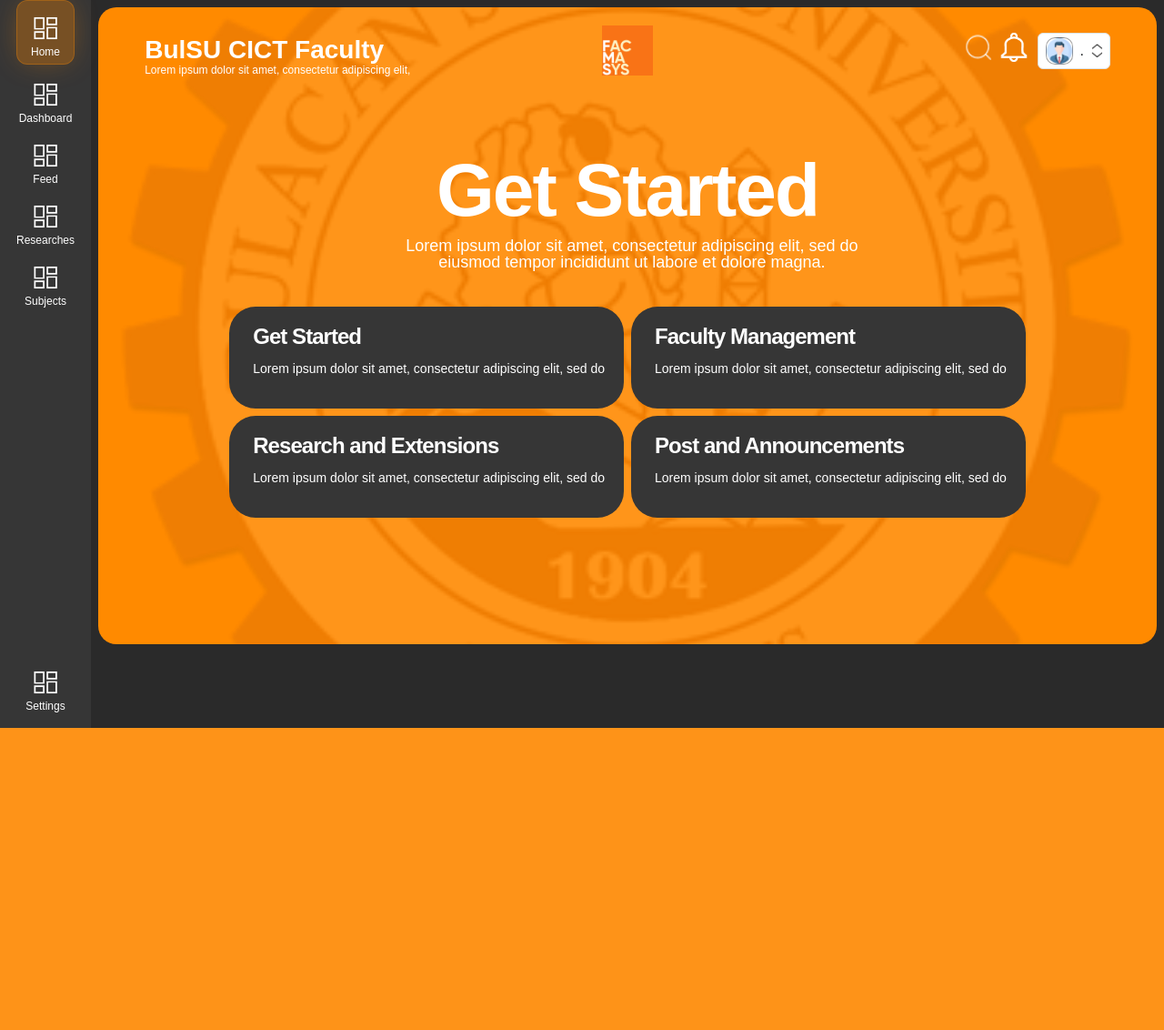
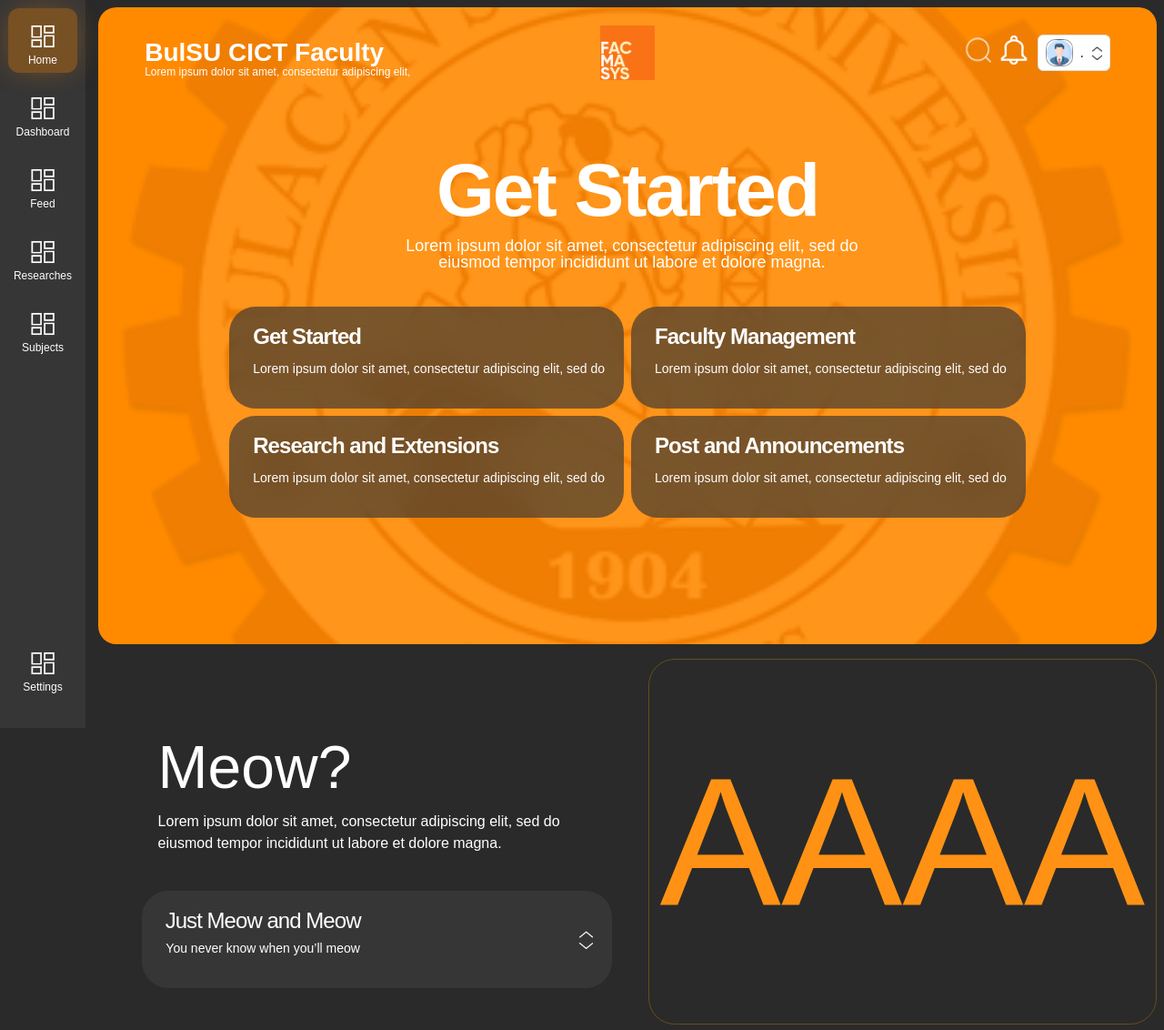
Before and after one commit to jersonreyes/FacMaSys, a Django app: page / in a window 1280 px wide. Shown: the whole page at 91% size. Before the commit the page ends 800 px from the top, so only its background shows below. Run offline with Django 4.2, Linux system fonts and the light colour scheme; a user stored in the database is signed in; data comes from the database, SQL or seed files in the repository; style sheets or scripts are compiled from the project's sources; parts of the project's set-up code (start-up, migrations or seed data) failed here and were passed over; some libraries are stand-ins or nearby versions.

Commit message:
fix: ui fixes

```diff
--- /dev/null
+++ b/static/css/animations.css
@@ -0,0 +1,263 @@
+/* ==========================================================================
+Animation System by Neale Van Fleet from Rogue Amoeba
+========================================================================== */
+.animate {
+    animation-duration: 0.75s;
+    animation-delay: 0.5s;
+    animation-name: animate-fade;
+    animation-timing-function: cubic-bezier(.26, .53, .74, 1.48);
+    animation-fill-mode: backwards;
+  }
+
+  /* Fade In */
+  .animate.fade {
+    animation-name: animate-fade;
+    animation-timing-function: ease;
+  }
+
+  @keyframes animate-fade {
+    0% { opacity: 0; }
+    100% { opacity: 1; }
+  }
+
+  /* Pop In */
+  .animate.pop { animation-name: animate-pop; }
+
+  @keyframes animate-pop {
+    0% {
+      opacity: 0;
+      transform: scale(0.5, 0.5);
+    }
+    100% {
+      opacity: 1;
+      transform: scale(1, 1);
+    }
+  }
+
+  /* Blur In */
+  .animate.blur {
+    animation-name: animate-blur;
+    animation-timing-function: ease;
+  }
+
+  @keyframes animate-blur {
+    0% {
+      opacity: 0;
+      filter: blur(15px);
+    }
+    100% {
+      opacity: 1;
+      filter: blur(0px);
+    }
+  }
+
+  /* Glow In */
+  .animate.glow {
+    animation-name: animate-glow;
+    animation-timing-function: ease;
+  }
+
+  @keyframes animate-glow {
+    0% {
+      opacity: 0;
+      filter: brightness(3) saturate(3);
+      transform: scale(0.8, 0.8);
+    }
+    100% {
+      opacity: 1;
+      filter: brightness(1) saturate(1);
+      transform: scale(1, 1);
+    }
+  }
+
+  /* Grow In */
+  .animate.grow { animation-name: animate-grow; }
+
+  @keyframes animate-grow {
+    0% {
+      opacity: 0;
+      transform: scale(1, 0);
+      visibility: hidden;
+    }
+    100% {
+      opacity: 1;
+      transform: scale(1, 1);
+    }
+  }
+
+  /* Splat In */
+  .animate.splat { animation-name: animate-splat; }
+
+  @keyframes animate-splat {
+    0% {
+      opacity: 0;
+      transform: scale(0, 0) rotate(20deg) translate(0, -30px);
+      }
+    70% {
+      opacity: 1;
+      transform: scale(1.1, 1.1) rotate(15deg);
+    }
+    85% {
+      opacity: 1;
+      transform: scale(1.1, 1.1) rotate(15deg) translate(0, -10px);
+    }
+
+    100% {
+      opacity: 1;
+      transform: scale(1, 1) rotate(0) translate(0, 0);
+    }
+  }
+
+  /* Roll In */
+  .animate.roll { animation-name: animate-roll; }
+
+  @keyframes animate-roll {
+    0% {
+      opacity: 0;
+      transform: scale(0, 0) rotate(360deg);
+    }
+    100% {
+      opacity: 1;
+      transform: scale(1, 1) rotate(0deg);
+    }
+  }
+
+  /* Flip In */
+  .animate.flip {
+    animation-name: animate-flip;
+    transform-style: preserve-3d;
+    perspective: 1000px;
+  }
+
+  @keyframes animate-flip {
+    0% {
+      opacity: 0;
+      transform: rotateX(-120deg) scale(0.9, 0.9);
+    }
+    100% {
+      opacity: 1;
+      transform: rotateX(0deg) scale(1, 1);
+    }
+  }
+
+  /* Spin In */
+  .animate.spin {
+    animation-name: animate-spin;
+    transform-style: preserve-3d;
+    perspective: 1000px;
+  }
+
+  @keyframes animate-spin {
+    0% {
+      opacity: 0;
+      transform: rotateY(-120deg) scale(0.9, .9);
+    }
+    100% {
+      opacity: 1;
+      transform: rotateY(0deg) scale(1, 1);
+    }
+  }
+
+  /* Slide In */
+  .animate.slide { animation-name: animate-slide; }
+
+  @keyframes animate-slide {
+    0% {
+      opacity: 0;
+      transform: translate(0, 20px);
+    }
+    100% {
+      opacity: 1;
+      transform: translate(0, 0);
+    }
+  }
+
+  /* Drop In */
+  .animate.drop {
+    animation-name: animate-drop;
+    animation-timing-function: cubic-bezier(.77, .14, .91, 1.25);
+  }
+
+  @keyframes animate-drop {
+  0% {
+    opacity: 0;
+    transform: translate(0,-300px) scale(0.9, 1.1);
+  }
+  95% {
+    opacity: 1;
+    transform: translate(0, 0) scale(0.9, 1.1);
+  }
+  96% {
+    opacity: 1;
+    transform: translate(10px, 0) scale(1.2, 0.9);
+  }
+  97% {
+    opacity: 1;
+    transform: translate(-10px, 0) scale(1.2, 0.9);
+  }
+  98% {
+    opacity: 1;
+    transform: translate(5px, 0) scale(1.1, 0.9);
+  }
+  99% {
+    opacity: 1;
+    transform: translate(-5px, 0) scale(1.1, 0.9);
+  }
+  100% {
+    opacity: 1;
+    transform: translate(0, 0) scale(1, 1);
+    }
+  }
+
+  /* Animation Delays */
+  .delay-1 {
+    animation-delay: 0.6s;
+  }
+  .delay-2 {
+    animation-delay: 0.7s;
+  }
+  .delay-3 {
+    animation-delay: 0.8s;
+  }
+  .delay-4 {
+    animation-delay: 0.9s;
+  }
+  .delay-5 {
+    animation-delay: 1s;
+  }
+  .delay-6 {
+    animation-delay: 1.1s;
+  }
+  .delay-7 {
+    animation-delay: 1.2s;
+  }
+  .delay-8 {
+    animation-delay: 1.3s;
+  }
+  .delay-9 {
+    animation-delay: 1.4s;
+  }
+  .delay-10 {
+    animation-delay: 1.5s;
+  }
+  .delay-11 {
+    animation-delay: 1.6s;
+  }
+  .delay-12 {
+    animation-delay: 1.7s;
+  }
+  .delay-13 {
+    animation-delay: 1.8s;
+  }
+  .delay-14 {
+    animation-delay: 1.9s;
+  }
+  .delay-15 {
+    animation-delay: 2s;
+  }
+
+  @media screen and (prefers-reduced-motion: reduce) {
+    .animate {
+      animation: none !important;
+    }
+  }
--- a/static/js/sidebar.js
+++ b/static/js/sidebar.js
@@ -1,21 +1,17 @@
-var timer;
-var delay = 700;
-const trigger_icon = document.getElementById("nav-bar").classList;
-
-$("#nav-bar").hover(function() {
-    // on mouse in, start a timeout
-
-    timer = setTimeout(function() {
-        trigger_icon.add("sidebar_hovered");
-    }, delay);
-}, function() {
-    // on mouse out, cancel the timer
-    clearTimeout(timer);
-    trigger_icon.remove("sidebar_hovered");
-});
-
 document.addEventListener("DOMContentLoaded", function(event) {
 
+    $(".sidebarItem").hover(function() {
+        var root = this;
+        $('#page_title_body').animate({
+            'opacity' : 0
+        }, 400, function(){
+            $(this).html('Go to ' + $(root).attr('value')).animate({'opacity': 1}, 400);});
+    }, function() {
+        $('#page_title_body').animate({
+            'opacity' : 0
+        }, 400, function(){
+            $(this).html('BulSU CICT Faculty').animate({'opacity': 1}, 400);});
+    })
     const showNavbar = (toggleId, navId, bodyId, headerId) =>{
     const toggle = document.getElementById(toggleId),
     nav = document.getElementById(navId),
--- a/tailwind_theme/static/css/dist/styles.css
+++ b/tailwind_theme/static/css/dist/styles.css
@@ -969,6 +969,14 @@
   margin-top: 5vh;
 }
 
+.ml-\[2vw\] {
+  margin-left: 2vw;
+}
+
+.ml-\[-1\.4vw\] {
+  margin-left: -1.4vw;
+}
+
 .mb-0 {
   margin-bottom: 0px;
 }
@@ -1089,10 +1097,22 @@
   height: 100vh;
 }
 
+.h-\[50vh\] {
+  height: 50vh;
+}
+
+.h-\[20px\] {
+  height: 20px;
+}
+
 .h-\[15px\] {
   height: 15px;
 }
 
+.h-full {
+  height: 100%;
+}
+
 .w-full {
   width: 100%;
 }
@@ -1101,8 +1121,20 @@
   width: 570px;
 }
 
+.w-\[499px\] {
+  width: 499px;
+}
+
 .w-\[100\%\] {
   width: 100%;
+}
+
+.w-\[60px\] {
+  width: 60px;
+}
+
+.grow {
+  flex-grow: 1;
 }
 
 .translate-y-\[10px\] {
@@ -1110,6 +1142,20 @@
   transform: translate(var(--tw-translate-x), var(--tw-translate-y)) rotate(var(--tw-rotate)) skewX(var(--tw-skew-x)) skewY(var(--tw-skew-y)) scaleX(var(--tw-scale-x)) scaleY(var(--tw-scale-y));
 }
 
+.transform {
+  transform: translate(var(--tw-translate-x), var(--tw-translate-y)) rotate(var(--tw-rotate)) skewX(var(--tw-skew-x)) skewY(var(--tw-skew-y)) scaleX(var(--tw-scale-x)) scaleY(var(--tw-scale-y));
+}
+
+@keyframes spin {
+  to {
+    transform: rotate(360deg);
+  }
+}
+
+.animate-spin {
+  animation: spin 1s linear infinite;
+}
+
 .resize {
   resize: both;
 }
@@ -1120,6 +1166,10 @@
 
 .grid-cols-2 {
   grid-template-columns: repeat(2, minmax(0, 1fr));
+}
+
+.grid-cols-\[45fr_55fr\] {
+  grid-template-columns: 45fr 55fr;
 }
 
 .grid-cols-\[100px_90fr\] {
@@ -1176,6 +1226,10 @@
   border-radius: 20px;
 }
 
+.rounded-\[29px\] {
+  border-radius: 29px;
+}
+
 .rounded-md {
   border-radius: 0.375rem;
 }
@@ -1217,15 +1271,14 @@
   background-color: rgb(54 54 54 / var(--tw-bg-opacity));
 }
 
-.bg-black {
-  --tw-bg-opacity: 1;
-  background-color: rgb(0 0 0 / var(--tw-bg-opacity));
-}
-
 .p-5 {
   padding: 1.25rem;
 }
 
+.p-10 {
+  padding: 2.5rem;
+}
+
 .p-3 {
   padding: 0.75rem;
 }
@@ -1236,6 +1289,10 @@
 
 .p-1 {
   padding: 0.25rem;
+}
+
+.p-\[0\.7vw\] {
+  padding: 0.7vw;
 }
 
 .p-4 {
@@ -1295,8 +1352,8 @@
   padding-bottom: 0.5rem;
 }
 
-.pb-\[2vh\] {
-  padding-bottom: 2vh;
+.pb-\[5vh\] {
+  padding-bottom: 5vh;
 }
 
 .pt-3 {
@@ -1344,6 +1401,14 @@
   font-size: 18px;
 }
 
+.text-\[66px\] {
+  font-size: 66px;
+}
+
+.text-\[200px\] {
+  font-size: 200px;
+}
+
 .text-\[12px\] {
   font-size: 12px;
 }
@@ -1392,6 +1457,11 @@
 .text-white {
   --tw-text-opacity: 1;
   color: rgb(255 255 255 / var(--tw-text-opacity));
+}
+
+.text-\[\#FF9214\] {
+  --tw-text-opacity: 1;
+  color: rgb(255 146 20 / var(--tw-text-opacity));
 }
 
 .text-black {
@@ -1446,9 +1516,51 @@
   box-shadow: 0px 0px 33px -8px rgba(255, 138, 0, 0.46);
   border-radius: 12px;
   padding: 5px;
+  text-decoration:none;
+}
+
+.sidebarItem {
+  padding: 5px;
+  border-radius: 12px;
+  border: 1px solid rgba(255, 138, 0, 0);
+  color: white !important;
+  transition: 150ms ease-in-out;
 }
 
 .navigatorBlock {
+  padding: 20px;
+  padding-left: 25px;
+  text-align: left;
+  line-height:1;
+  cursor: pointer;
+  background: #363636a8;
+  -webkit-backdrop-filter: blur(20px);
+          backdrop-filter: blur(20px);
+  border-radius: 29px;
+  border: 1px solid rgba(255, 255, 255, 0);
+}
+
+.navigatorBlock:hover {
+  border: 1px solid white;
+  background: #555555;
+}
+
+.navigatorBlock .title {
+  font-style: normal;
+  font-weight: 600;
+  font-size: 24px;
+  /* identical to box height */
+  letter-spacing: -0.04em;
+}
+
+.navigatorBlock .subtitle {
+  font-style: normal;
+  font-weight: 400;
+  font-size: 14px;
+  color: #FFFFFF;
+}
+
+.dropdownBlock {
   padding: 20px;
   padding-left: 25px;
   text-align: left;
@@ -1458,23 +1570,24 @@
   border: 1px solid rgba(255, 255, 255, 0);
 }
 
-.navigatorBlock:hover {
+.dropdownBlock:hover {
   border: 1px solid white;
   background: #555555;
 }
 
-.navigatorBlock .title {
+.dropdownBlock .title {
   font-style: normal;
-  font-weight: 600;
+  font-weight: 300;
   font-size: 24px;
   /* identical to box height */
   letter-spacing: -0.04em;
 }
 
-.navigatorBlock .subtitle {
+.dropdownBlock .subtitle {
   font-style: normal;
   font-weight: 400;
   font-size: 14px;
+  margin-top: -5px;
   color: #FFFFFF;
 }
 
@@ -1482,6 +1595,49 @@
   font-family: sans-serif;
 }
 
+.selection\:text-white *::-moz-selection {
+  --tw-text-opacity: 1;
+  color: rgb(255 255 255 / var(--tw-text-opacity));
+}
+
+.selection\:text-white *::selection {
+  --tw-text-opacity: 1;
+  color: rgb(255 255 255 / var(--tw-text-opacity));
+}
+
+.selection\:text-white::-moz-selection {
+  --tw-text-opacity: 1;
+  color: rgb(255 255 255 / var(--tw-text-opacity));
+}
+
+.selection\:text-white::selection {
+  --tw-text-opacity: 1;
+  color: rgb(255 255 255 / var(--tw-text-opacity));
+}
+
+.file\:text-white::file-selector-button {
+  --tw-text-opacity: 1;
+  color: rgb(255 255 255 / var(--tw-text-opacity));
+}
+
+.hover\:border:hover {
+  border-width: 1px;
+}
+
+.hover\:border-white:hover {
+  --tw-border-opacity: 1;
+  border-color: rgb(255 255 255 / var(--tw-border-opacity));
+}
+
 .hover\:opacity-\[0\.5\]:hover {
   opacity: 0.5;
 }
+
+.hover\:sidebarItemActive:hover {
+  background: rgba(255, 136, 0, 0.324);
+  border: 1px solid rgba(255, 138, 0, 0.3);
+  box-shadow: 0px 0px 33px -8px rgba(255, 138, 0, 0.46);
+  border-radius: 12px;
+  padding: 5px;
+  text-decoration:none;
+}
--- a/templates/home/index.html
+++ b/templates/home/index.html
@@ -12,23 +12,41 @@
                 <p class="text-[18px] w-[570px] ml-[18%] leading-[1] mt-[-25px]">Lorem ipsum dolor sit amet, consectetur adipiscing elit, sed do eiusmod tempor incididunt ut labore et dolore magna.</p>
                 <div class="grid grid-cols-2 gap-2 mt-[5vh]">
                     <div class="navigatorBlock">
-                        <p class="title">Get Started</p>
+                        <p class="title animate glow delay-6">Get Started</p>
                         <p class="subtitle">Lorem ipsum dolor sit amet, consectetur adipiscing elit, sed do </p>
                     </div>
                     <div class="navigatorBlock">
-                        <p class="title">Faculty Management</p>
+                        <p class="title animate glow delay-7">Faculty Management</p>
                         <p class="subtitle">Lorem ipsum dolor sit amet, consectetur adipiscing elit, sed do </p>
                     </div>
                     <div class="navigatorBlock">
-                        <p class="title">Research and Extensions</p>
+                        <p class="title animate glow delay-8">Research and Extensions</p>
                         <p class="subtitle">Lorem ipsum dolor sit amet, consectetur adipiscing elit, sed do </p>
                     </div>
                     <div class="navigatorBlock">
-                        <p class="title">Post and Announcements</p>
+                        <p class="title animate glow delay-9">Post and Announcements</p>
                         <p class="subtitle">Lorem ipsum dolor sit amet, consectetur adipiscing elit, sed do </p>
                     </div>
                 </div>
             </div>
         </div>
+        <div class="grid grid-cols-[45fr_55fr] text-white mt-3 h-[50vh]">
+            <div class="p-10 mt-[5vh] ml-[2vw]">
+                <h1 class="text-[66px]">Meow?</h1>
+                <p class="text-md w-[499px]">Lorem ipsum dolor sit amet, consectetur adipiscing elit, sed do eiusmod tempor incididunt ut labore et dolore magna.</p>
+                <div class="ml-[-1.4vw] mt-[5vh]">
+                    <div class="dropdownBlock flex items-center justify-between">
+                        <div class="flex flex-col items-center">
+                            <p class="title">Just Meow and Meow</p>
+                            <p class="subtitle">You never know when you’ll meow</p>
+                        </div>
+                        <img src="{% static 'images/arrow.png' %}" class="h-[20px] invert"/>
+                    </div>
+                </div>
+            </div>
+            <div class="rounded-[29px] text-[200px] text-[#FF9214] flex justify-center items-center" style="border: 1px solid rgba(255, 168, 0, 0.28)">
+                AAAA
+            </div>
+        </div>
     </div>
 {% endblock %}
--- a/templates/partials/base.html
+++ b/templates/partials/base.html
@@ -32,6 +32,7 @@
         <!--<link rel="stylesheet" href="{% static 'css/home.css' %}" media="screen" />-->
 
         <link rel="stylesheet" href="{% static 'scss/style.css' %}" media="screen" />
+        <link rel="stylesheet" href="{% static 'css/animations.css' %}" />
         <link rel="SHORTCUT ICON" href="{% static 'images/logo.png' %}" media="screen" />
 
         <title>FacMaSys - {% block title %}{% endblock %}</title>
@@ -68,10 +69,10 @@
                 <div class="relative">
                     <div class="z-[200] absolute w-[100%] px-[4vw] justify-between items-center top-5 grid grid-cols-[45fr_5fr_45fr] gap-2">
                         <div class=" text-white leading-[0] translate-y-[10px]">
-                            <h3 class="font-semibold">BulSU CICT Faculty</h3>
+                            <h3 id="page_title_body" class="font-semibold">BulSU CICT Faculty</h3>
                             <p class="text-[12px] mt-[-3px]">Lorem ipsum dolor sit amet, consectetur adipiscing elit, </p>
                         </div>
-                        <div>
+                        <div class="hover:border hover:border-white flex justify-center w-[60px]">
                             <img src="{% static '/images/logo.png' %}" style="width: 60px; height: auto;" alt="Search Icon">
                         </div>
                         <div class="flex justify-end gap-2 items-center">
@@ -118,14 +119,14 @@
                             </div>
 
                             <!-- PROFILE ICON -->
-                            <div class="">
-                                <button class="bg-white hover:opacity-[0.5] rounded-md border border-[rgba(200,200,200,0.5)] flex gap-2 p-1 px-2 items-center" type="button" data-toggle="dropdown" aria-haspopup="true" aria-expanded="false">
+                            <div class="transition">
+                                <button class="transition bg-white hover:opacity-[0.5] rounded-md border border-[rgba(200,200,200,0.5)] flex gap-2 p-1 px-2 items-center" type="button" data-toggle="dropdown" aria-haspopup="true" aria-expanded="false">
                                     <div style="background-image: url('{{ user.profile.image.url }}');height:30px; width:30px;background-size:cover;border-radius: 10px;border: 1px solid rgba(85, 85, 85, 0.553)"></div>
                                     <div class="text-md">{{ request.user.first_name }} {{ request.user.last_name.0 }}.</div>
                                     <img src="{% static 'images/arrow.png' %}" class="h-[15px]"/>
                                 </button>
 
-                                <div class="dropdown-menu dropdown-menu-right p-3" style="max-width: 250px;">
+                                <div class="[&*]:transition dropdown-menu dropdown-menu-right p-3" style="max-width: 250px;">
 
                                     <div class="d-flex flex-row" style="width: 250px;">
                                         <div class="px-3">
@@ -144,9 +145,12 @@
                                     </div>
 
                                     <div class="dropdown-divider"></div>
-                                    <a class="dropdown-item" href="{% url 'user-profile' %}"> <img class="mb-1" src="{% static 'images/icon_view_profile_inverted.png' %}" style="width: 15px; height: 15px;" alt="View Profile"> &nbsp; &nbsp; &nbsp; View Profile</a>
-                                    <button type="button" class="dropdown-item" data-toggle="modal" data-target="#logoutModal">
-                                        <img class="mb-1" src="{% static 'images/icon_logout_inverted.png' %}" style="width: 15px; height: 15px;" alt="Logout"> &nbsp; &nbsp; &nbsp; Logout
+                                    <a class="dropdown-item grid grid-flow-col" href="{% url 'user-profile' %}">
+                                        <img class="mb-1 inline-block" src="{% static 'images/icon_view_profile_inverted.png' %}" style="width: 15px; height: 15px;" alt="View Profile">
+                                        &nbsp; &nbsp; &nbsp; View Profile
+                                    </a>
+                                    <button type="button" class="dropdown-item grid grid-flow-col" data-toggle="modal" data-target="#logoutModal">
+                                        <img class="mb-1 inline-block" src="{% static 'images/icon_logout_inverted.png' %}" style="width: 15px; height: 15px;" alt="Logout"> &nbsp; &nbsp; &nbsp; Logout
                                     </button>
                                 </div>
                                 <!--<a href="{% url 'user-profile' %}" class="btn btn-primary"></a>-->
@@ -160,8 +164,7 @@
             </div>
         </div>
         <!-- jQuery and Bootstrap (includes Popper) -->
-        <script src="https://cdn.jsdelivr.net/npm/jquery@3.5.1/dist/jquery.slim.min.js"
-        integrity="sha384-DfXdz2htPH0lsSSs5nCTpuj/zy4C+OGpamoFVy38MVBnE+IbbVYUew+OrCXaRkfj"
+        <script src="https://code.jquery.com/jquery-3.6.0.min.js"
         crossorigin="anonymous"></script>
 
         <script src="https://cdn.jsdelivr.net/npm/bootstrap@4.6.2/dist/js/bootstrap.bundle.min.js"
--- a/templates/partials/sidebar.html
+++ b/templates/partials/sidebar.html
@@ -1,34 +1,34 @@
 {% load static %}
 {% if user.is_authenticated %}
 <!--  SIDE BAR -->
-<div class="bg-[#363636] h-[100vh]">
+<div class="bg-[#363636] h-full fixed p-[0.7vw]">
     <nav class="">
       <div class="">
-        <div class="flex flex-col h-[100vh] pb-[2vh] justify-between gap-2">
+        <div class="flex flex-col h-[100vh] pb-[5vh] justify-between gap-2">
             <div class="grid grid-flow-row gap-2 justify-center">
-                <a href="{% url 'index' %}" class="text-white no-underline grid items-center place-items-center justify-center {% if state == 'home' %}sidebarItemActive{% endif %}" id="text_link">
+                <a value="Home" href="{% url 'index' %}" class="animate glow delay-1 sidebarItem file:text-white no-underline grid items-center place-items-center justify-center {% if state == 'home' %}sidebarItemActive{% endif %} hover:sidebarItemActive" id="text_link">
                     <img style="width:50px; height:50px;" src="{% static 'images/icon_dashboard.png' %}" id="tooltip_img" alt="Dashboard">
                     <span class="mt-[-7px] text-xs">Home</span>
                 </a>
 
-                <a href="{% url 'dashboard-index' %}" class="text-white no-underline grid items-center place-items-center justify-center {% if state == 'dashboard' %}sidebarItemActive{% endif %}" id="text_link">
+                <a value="Dashboard" href="{% url 'dashboard-index' %}" class="animate glow delay-2 sidebarItem selection:text-white no-underline grid items-center place-items-center justify-center {% if state == 'dashboard' %}sidebarItemActive{% endif %} hover:sidebarItemActive" id="text_link">
                     <img style="width:50px; height:50px;" src="{% static 'images/icon_dashboard.png' %}" id="tooltip_img" alt="Dashboard">
                     <span class="mt-[-7px] text-xs">Dashboard</span>
                 </a>
-                <a href="{% url 'dashboard-index' %}" class="text-white no-underline grid items-center place-items-center justify-center {% if state == 'feed' %}sidebarItemActive{% endif %}" id="text_link">
+                <a value="Feed" href="{% url 'dashboard-index' %}" class="animate glow delay-3 sidebarItem text-white no-underline grid items-center place-items-center justify-center {% if state == 'feed' %}sidebarItemActive{% endif %} hover:sidebarItemActive" id="text_link">
                     <img style="width:50px; height:50px;" src="{% static 'images/icon_dashboard.png' %}" id="tooltip_img" alt="Dashboard">
                     <span class="mt-[-7px] text-xs">Feed</span>
                 </a>
-                <a href="{% url 'dashboard-index' %}" class="text-white no-underline grid items-center place-items-center justify-center {% if state == 'researches' %}sidebarItemActive{% endif %}" id="text_link">
+                <a value="Researches" href="{% url 'dashboard-index' %}" class="animate glow delay-4 sidebarItem text-white no-underline grid items-center place-items-center justify-center {% if state == 'researches' %}sidebarItemActive{% endif %} hover:sidebarItemActive" id="text_link">
                     <img style="width:50px; height:50px;" src="{% static 'images/icon_dashboard.png' %}" id="tooltip_img" alt="Dashboard">
                     <span class="mt-[-7px] text-xs">Researches</span>
                 </a>
-                <a href="{% url 'dashboard-index' %}" class="text-white no-underline grid items-center place-items-center justify-center {% if state == 'subjects' %}sidebarItemActive{% endif %}" id="text_link">
+                <a value="Subjects" href="{% url 'dashboard-index' %}" class="animate glow delay-5 sidebarItem text-white no-underline grid items-center place-items-center justify-center {% if state == 'subjects' %}sidebarItemActive{% endif %} hover:sidebarItemActive" id="text_link">
                     <img style="width:50px; height:50px;" src="{% static 'images/icon_dashboard.png' %}" id="tooltip_img" alt="Dashboard">
                     <span class="mt-[-7px] text-xs">Subjects</span>
                 </a>
             </div>
-            <a href="{% url 'dashboard-index' %}" class="text-white no-underline grid items-center place-items-center justify-center {% if state == 'settings' %}sidebarItemActive{% endif %}" id="text_link">
+            <a value="Settings" href="{% url 'dashboard-index' %}" class="animate glow delay-7 sidebarItem text-white no-underline grid items-center place-items-center justify-center {% if state == 'settings' %}sidebarItemActive{% endif %} hover:sidebarItemActive" id="text_link">
                 <img style="width:50px; height:50px;" src="{% static 'images/icon_dashboard.png' %}" id="tooltip_img" alt="Dashboard">
                 <span class="mt-[-7px] text-xs">Settings</span>
             </a>
```
Also changed, not shown: How-to.txt (+8 -3 lines), tailwind_theme/static_src/src/styles.css (+40 -1 lines).
